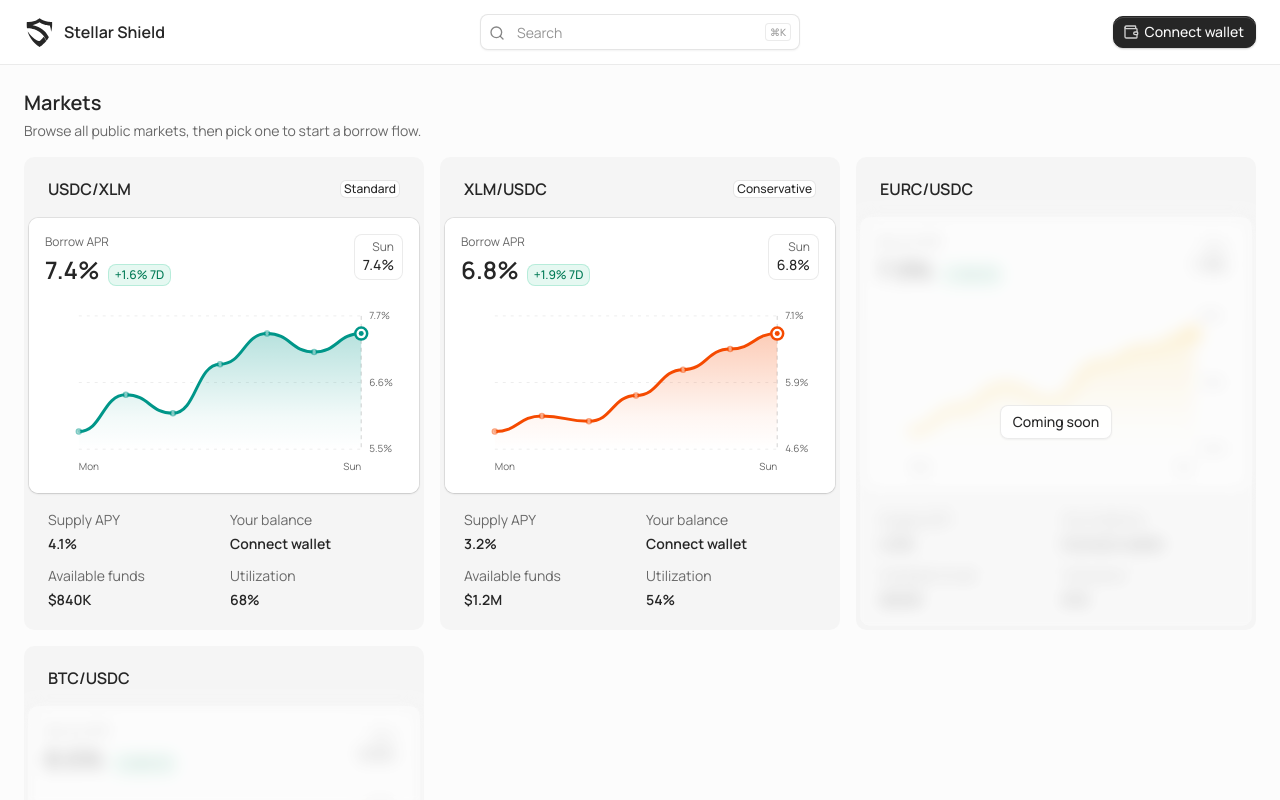
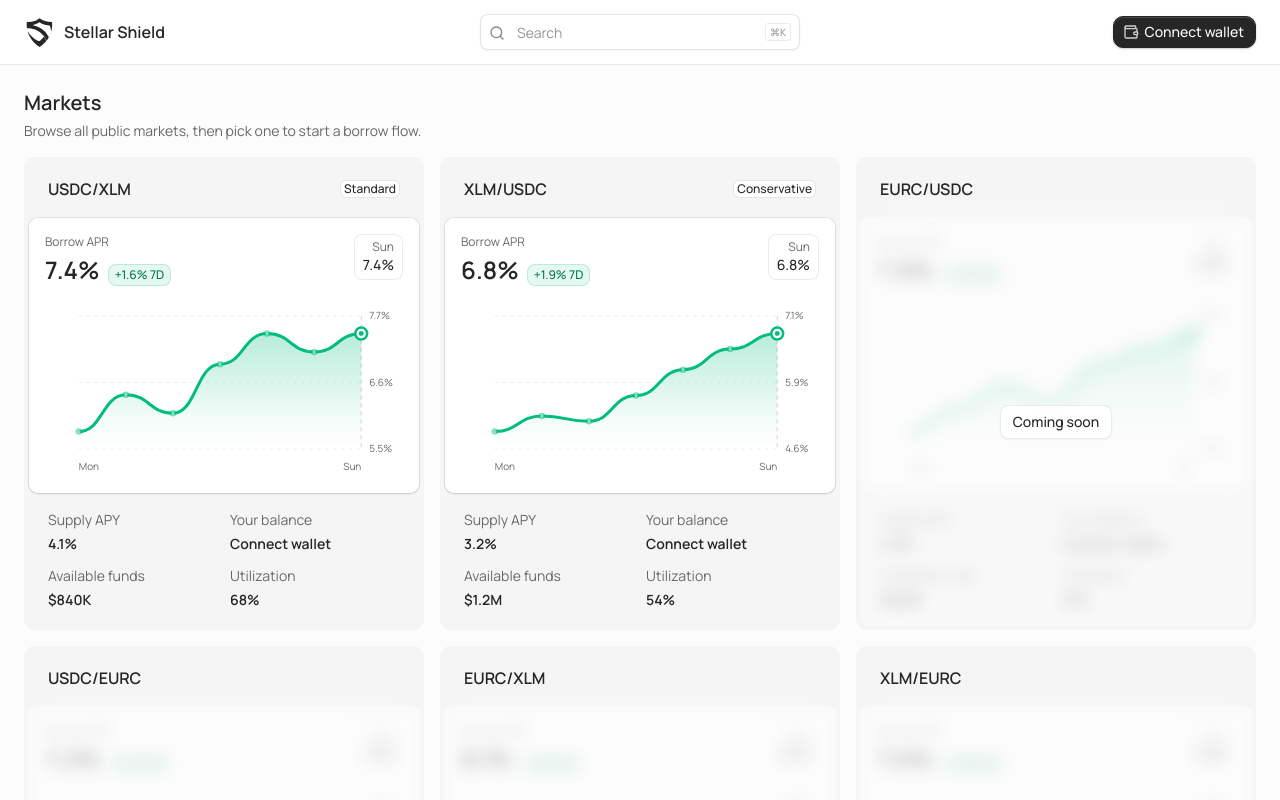
Before and after one commit to Whit3knight/StellarShield, a Next.js app: page / in a window 1280 px wide. Built offline with nearby package versions, Linux system fonts and the light colour scheme.

Commit message:
feat: refine market pairs and borrow quotes

```diff
--- a/app/_components/market-workspace.tsx
+++ b/app/_components/market-workspace.tsx
@@ -2,7 +2,11 @@
 
 import * as React from "react"
 
-import { marketCards, type MarketCardData } from "../_constants/dashboard"
+import {
+  getMarketPair,
+  marketCards,
+  type MarketCardData,
+} from "../_constants/dashboard"
 
 import { useWalletConnection } from "@/features/wallet/use-wallet-connection"
 import { getMarketWalletBalance } from "@/features/wallet/utils"
@@ -14,6 +18,9 @@ export function MarketWorkspace(): React.ReactElement {
   const { account } = useWalletConnection()
   const [selectedMarket, setSelectedMarket] =
     React.useState<MarketCardData | null>(null)
+  const selectedMarketPair = selectedMarket
+    ? getMarketPair(selectedMarket)
+    : null
 
   return (
     <div
@@ -24,7 +31,7 @@ export function MarketWorkspace(): React.ReactElement {
       }
     >
       <section
-        className="scrollbar-none min-h-0 min-w-0 overflow-y-auto p-4 md:p-6"
+        className="min-h-0 min-w-0 scrollbar-none overflow-y-auto p-4 md:p-6"
         id="markets"
       >
         <div>
@@ -40,24 +47,28 @@ export function MarketWorkspace(): React.ReactElement {
               : "mt-4 grid gap-4 sm:grid-cols-2 xl:grid-cols-3 2xl:grid-cols-4"
           }
         >
-          {marketCards.map((market) => (
+          {marketCards.map((market) => {
+            const marketPair = getMarketPair(market)
+
+            return (
               <MarketCard
-              active={selectedMarket?.symbol === market.symbol}
-              key={market.symbol}
+                active={selectedMarketPair === marketPair}
+                key={marketPair}
                 market={market}
                 onViewMarket={() => {
                   setSelectedMarket(market)
                 }}
                 yourBalance={getMarketWalletBalance(account, market)}
               />
-          ))}
+            )
+          })}
         </div>
       </section>
 
       {selectedMarket ? (
         <MarketStackPanel
           account={account}
-          key={selectedMarket.symbol}
+          key={selectedMarketPair}
           market={selectedMarket}
           onClose={() => {
             setSelectedMarket(null)
--- a/app/_constants/dashboard.ts
+++ b/app/_constants/dashboard.ts
@@ -4,7 +4,7 @@ export type ChartPoint = {
 }
 
 export type ChartTone =
-  "chart-1" | "chart-2" | "chart-3" | "chart-4" | "chart-5"
+  "chart-1" | "chart-2" | "chart-3" | "chart-4" | "chart-5" | "success"
 
 export type MarketStatus = "live" | "comingSoon"
 
@@ -34,7 +34,7 @@ export const marketCards: MarketCardData[] = [
       { label: "Sat", value: 7.1 },
       { label: "Sun", value: 7.4 },
     ],
-    chartTone: "chart-2",
+    chartTone: "success",
     collateral: "XLM",
     risk: "Standard",
     status: "live",
@@ -54,7 +54,7 @@ export const marketCards: MarketCardData[] = [
       { label: "Sat", value: 6.5 },
       { label: "Sun", value: 6.8 },
     ],
-    chartTone: "chart-1",
+    chartTone: "success",
     collateral: "USDC",
     risk: "Conservative",
     status: "live",
@@ -74,7 +74,7 @@ export const marketCards: MarketCardData[] = [
       { label: "Sat", value: 7.7 },
       { label: "Sun", value: 7.9 },
     ],
-    chartTone: "chart-4",
+    chartTone: "success",
     collateral: "USDC",
     risk: "Standard",
     status: "comingSoon",
@@ -83,24 +83,64 @@ export const marketCards: MarketCardData[] = [
     utilization: "61%",
   },
   {
-    availableFunds: "$520K",
-    borrowApr: "8.6%",
+    availableFunds: "$710K",
+    borrowApr: "7.2%",
     chart: [
-      { label: "Mon", value: 7.8 },
-      { label: "Tue", value: 8.0 },
-      { label: "Wed", value: 7.9 },
-      { label: "Thu", value: 8.2 },
-      { label: "Fri", value: 8.4 },
-      { label: "Sat", value: 8.5 },
-      { label: "Sun", value: 8.6 },
+      { label: "Mon", value: 6.0 },
+      { label: "Tue", value: 6.3 },
+      { label: "Wed", value: 6.7 },
+      { label: "Thu", value: 6.6 },
+      { label: "Fri", value: 6.9 },
+      { label: "Sat", value: 7.0 },
+      { label: "Sun", value: 7.2 },
     ],
-    chartTone: "chart-5",
-    collateral: "USDC",
+    chartTone: "success",
+    collateral: "EURC",
     risk: "Conservative",
     status: "comingSoon",
-    supplyApy: "4.8%",
-    symbol: "BTC",
-    utilization: "66%",
+    supplyApy: "3.8%",
+    symbol: "USDC",
+    utilization: "57%",
+  },
+  {
+    availableFunds: "$480K",
+    borrowApr: "8.1%",
+    chart: [
+      { label: "Mon", value: 6.9 },
+      { label: "Tue", value: 7.1 },
+      { label: "Wed", value: 7.4 },
+      { label: "Thu", value: 7.6 },
+      { label: "Fri", value: 7.8 },
+      { label: "Sat", value: 7.9 },
+      { label: "Sun", value: 8.1 },
+    ],
+    chartTone: "success",
+    collateral: "XLM",
+    risk: "Standard",
+    status: "comingSoon",
+    supplyApy: "4.4%",
+    symbol: "EURC",
+    utilization: "63%",
+  },
+  {
+    availableFunds: "$560K",
+    borrowApr: "7.6%",
+    chart: [
+      { label: "Mon", value: 5.7 },
+      { label: "Tue", value: 5.9 },
+      { label: "Wed", value: 6.2 },
+      { label: "Thu", value: 6.8 },
+      { label: "Fri", value: 7.1 },
+      { label: "Sat", value: 7.3 },
+      { label: "Sun", value: 7.6 },
+    ],
+    chartTone: "success",
+    collateral: "EURC",
+    risk: "Conservative",
+    status: "comingSoon",
+    supplyApy: "3.5%",
+    symbol: "XLM",
+    utilization: "59%",
   },
 ]
 
--- a/components/molecules/rate-trend-chart.tsx
+++ b/components/molecules/rate-trend-chart.tsx
@@ -10,7 +10,7 @@ export type RateTrendPoint = {
 }
 
 export type RateTrendTone =
-  "chart-1" | "chart-2" | "chart-3" | "chart-4" | "chart-5"
+  "chart-1" | "chart-2" | "chart-3" | "chart-4" | "chart-5" | "success"
 
 type ChartBounds = {
   max: number
@@ -45,6 +45,7 @@ const toneClassNames: Record<RateTrendTone, string> = {
   "chart-3": "text-chart-3",
   "chart-4": "text-chart-4",
   "chart-5": "text-chart-5",
+  success: "text-success",
 }
 
 function formatPercent(value: number): string {
--- a/features/borrow-flow/components/steps/borrow-terms-step.tsx
+++ b/features/borrow-flow/components/steps/borrow-terms-step.tsx
@@ -18,10 +18,7 @@ import {
   InputGroupInput,
 } from "@/components/ui/input-group"
 
-import {
-  MIN_COLLATERAL_AMOUNT,
-  MIN_LOAN_VALUE,
-} from "../../constants"
+import { MIN_COLLATERAL_VALUE, MIN_LOAN_VALUE } from "../../constants"
 import type {
   BorrowField,
   BorrowFlowMetrics,
@@ -29,6 +26,7 @@ import type {
 } from "../../types"
 import {
   formatAssetAmount,
+  formatPairPrice,
   formatUsd,
   getAssetPriceUsd,
   getCollateralValidationError,
@@ -55,12 +53,15 @@ export function BorrowTermsStep({
     balance: metrics.collateralWalletBalance,
     hasWallet: Boolean(account),
     symbol: market.collateral,
+    valueUsd: metrics.collateralValue,
   })
   const loanError = getLoanValidationError(
     metrics.loanValue,
     metrics.borrowingPower
   )
   const marketPair = getMarketPair(market)
+  const minimumCollateralAmount =
+    MIN_COLLATERAL_VALUE / getAssetPriceUsd(market.collateral)
   const minimumLoanAmount = MIN_LOAN_VALUE / getAssetPriceUsd(market.symbol)
 
   return (
@@ -78,6 +79,9 @@ export function BorrowTermsStep({
             The market pair selected for this borrow request.
           </InputHelpAddon>
         </InputGroup>
+        <FieldDescription>
+          Pair price: {formatPairPrice(market)}
+        </FieldDescription>
       </Field>
 
       <div className="grid gap-3 sm:grid-cols-2">
@@ -91,7 +95,7 @@ export function BorrowTermsStep({
               className="*:[input]:ps-0!"
               inputMode="decimal"
               max={metrics.collateralWalletBalance || undefined}
-              min={MIN_COLLATERAL_AMOUNT}
+              min={minimumCollateralAmount}
               onChange={(event) => {
                 onFieldChange("collateralAmount", event.currentTarget.value)
               }}
@@ -100,8 +104,7 @@ export function BorrowTermsStep({
               value={flow.collateralAmount}
             />
             <InputHelpAddon>
-              Enter at least{" "}
-              {formatAssetAmount(MIN_COLLATERAL_AMOUNT, market.collateral)}.
+              Enter collateral worth at least {formatUsd(MIN_COLLATERAL_VALUE)}.
             </InputHelpAddon>
           </InputGroup>
           <FieldDescription>
--- a/features/borrow-flow/components/steps/market-detail-step.tsx
+++ b/features/borrow-flow/components/steps/market-detail-step.tsx
@@ -6,6 +6,8 @@ import { MetricTile } from "@/components/atoms/metric-tile"
 import { RateTrendChart } from "@/components/molecules/rate-trend-chart"
 import { Card, CardPanel } from "@/components/ui/card"
 import { getMarketWalletBalance } from "@/features/wallet/utils"
+
+import { formatPairPrice } from "../../utils"
 
 type MarketDetailStepProps = {
   account: ConnectedAccount | null
@@ -33,6 +35,7 @@ export function MarketDetailStep({
 
       <div className="grid grid-cols-2 gap-3">
         <MetricTile label="Supply APY" value={market.supplyApy} />
+        <MetricTile label="Pair price" value={formatPairPrice(market)} />
         <MetricTile label="Your balance" value={yourBalance} />
         <MetricTile label="Available" value={market.availableFunds} />
         <MetricTile label="Utilization" value={market.utilization} />
--- a/features/borrow-flow/constants.ts
+++ b/features/borrow-flow/constants.ts
@@ -17,10 +17,9 @@ export const DESKTOP_STACK_RAIL_PX =
 export const MOCK_TRANSACTION_HASH = "3f6d...91b2"
 export const MAX_LOAN_TO_VALUE = 0.625
 export const LIQUIDATION_THRESHOLD = 0.8
-export const MIN_COLLATERAL_AMOUNT = 100
+export const MIN_COLLATERAL_VALUE = 10
 export const MIN_LOAN_VALUE = 50
 export const ASSET_PRICES_USD: Record<string, number> = {
-  BTC: 62_000,
   EURC: 1.08,
   USDC: 1,
   XLM: 0.12,
```
Also changed, not shown: features/borrow-flow/utils.ts (+20 -10 lines), 2 other files (tests, documents, lock files or other folders). Lines whose indentation alone changed are shown as unchanged.
